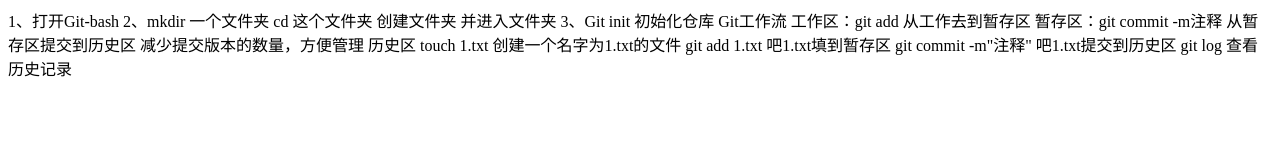
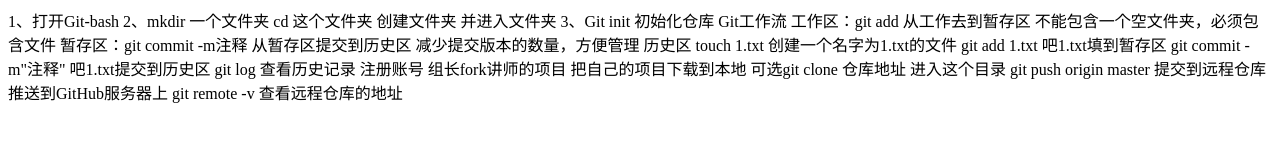
Before and after one commit to liuguixuan/ha, a plain HTML site: page index.html in a window 1280 px wide. Drawn offline with Linux system fonts and the light colour scheme.

Commit message:
git 创建文件夹

```diff
--- a/index.html
+++ b/index.html
@@ -11,13 +11,25 @@
     3、Git init 初始化仓库
 
     Git工作流
-    工作区：git add 从工作去到暂存区
+    工作区：git add 从工作去到暂存区  不能包含一个空文件夹，必须包含文件
     暂存区：git commit -m注释 从暂存区提交到历史区  减少提交版本的数量，方便管理
     历史区
     touch 1.txt 创建一个名字为1.txt的文件
     git add  1.txt 吧1.txt填到暂存区
     git commit -m"注释" 吧1.txt提交到历史区
     git log 查看历史记录
+
+    注册账号
+
+
+    组长fork讲师的项目
+    把自己的项目下载到本地
+    可选git clone 仓库地址
+    进入这个目录
+
+
+    git push origin master 提交到远程仓库 推送到GitHub服务器上
+    git remote -v 查看远程仓库的地址
 </div>
 </body>
 </html>
```
